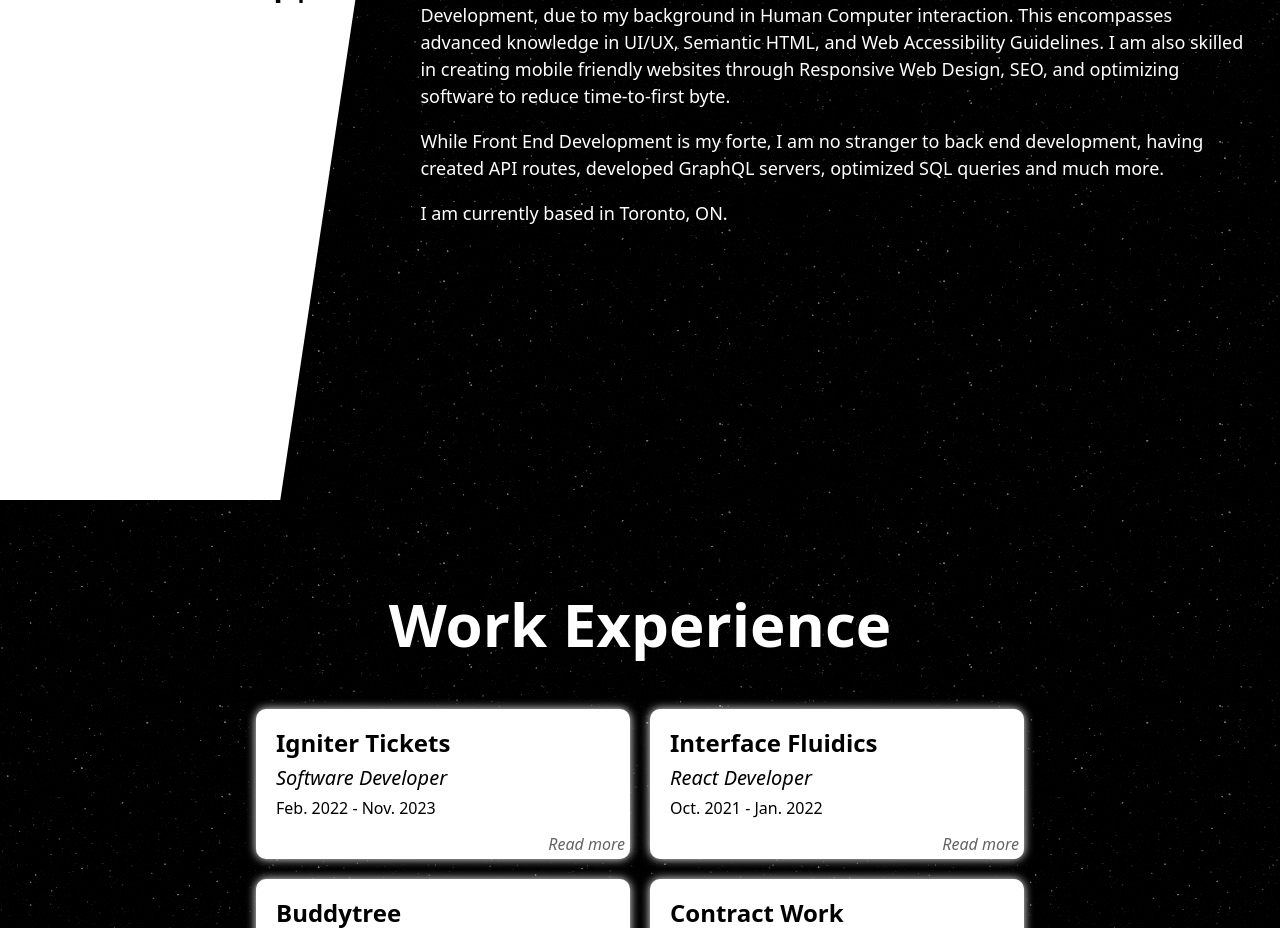
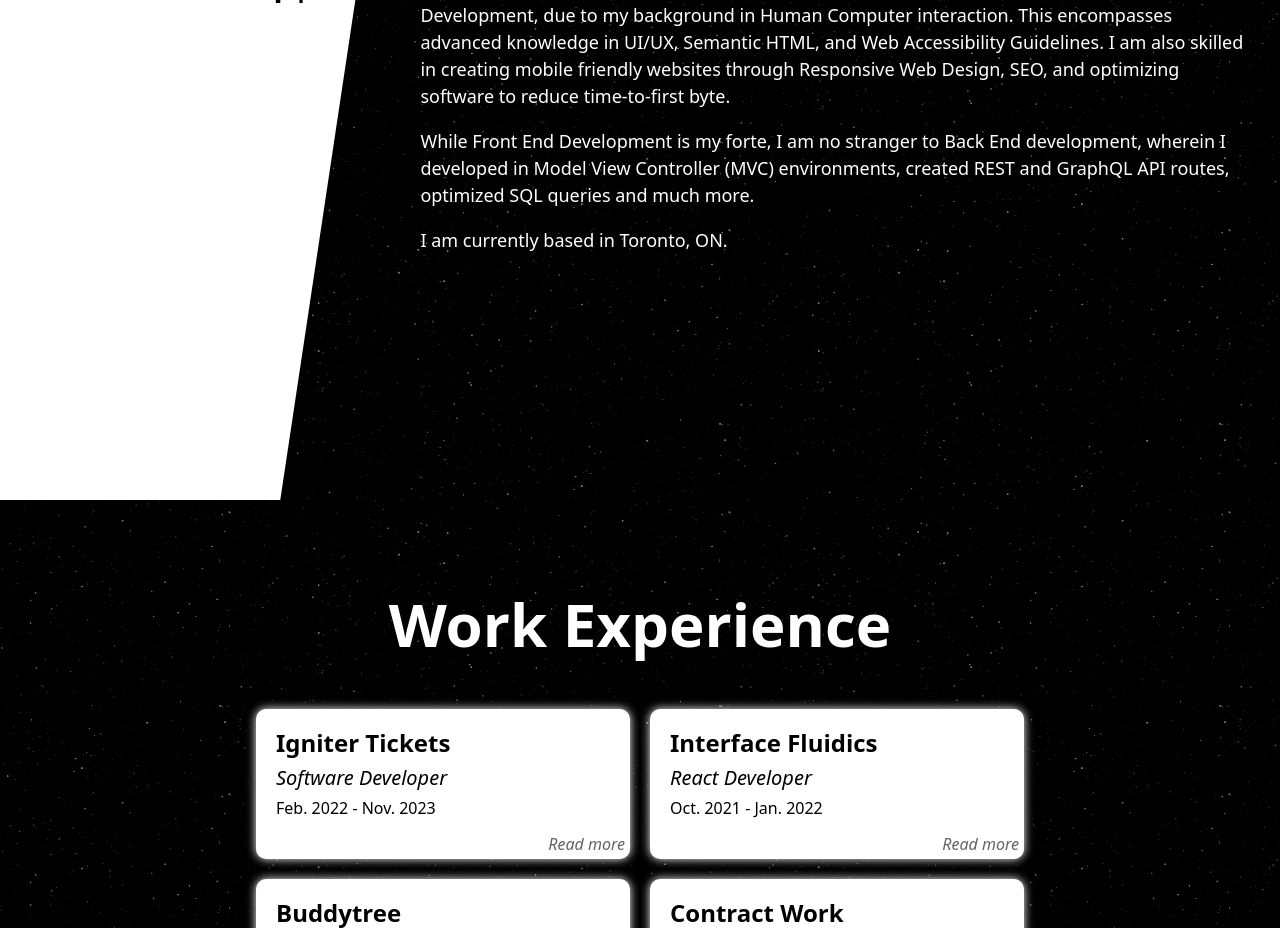
Before and after one commit to 100BC/portfolio, a SvelteKit app: page / in a window 1280 px wide. Shown: the part 1100-2028 px from the top of the page. Built offline with nearby package versions, Linux system fonts and the light colour scheme; no server answers.

Commit message:
Update bio

```diff
--- a/src/routes/_sections/about.svelte
+++ b/src/routes/_sections/about.svelte
@@ -102,9 +102,10 @@
           optimizing software to reduce time-to-first byte.
         </p>
         <p>
-          While Front End Development is my forte, I am no stranger to back end
-          development, having created API routes, developed GraphQL servers,
-          optimized SQL queries and much more.
+          While Front End Development is my forte, I am no stranger to Back End
+          development, wherein I developed in Model View Controller (MVC)
+          environments, created REST and GraphQL API routes, optimized SQL
+          queries and much more.
         </p>
         <p>I am currently based in Toronto, ON.</p>
       </div>
```
